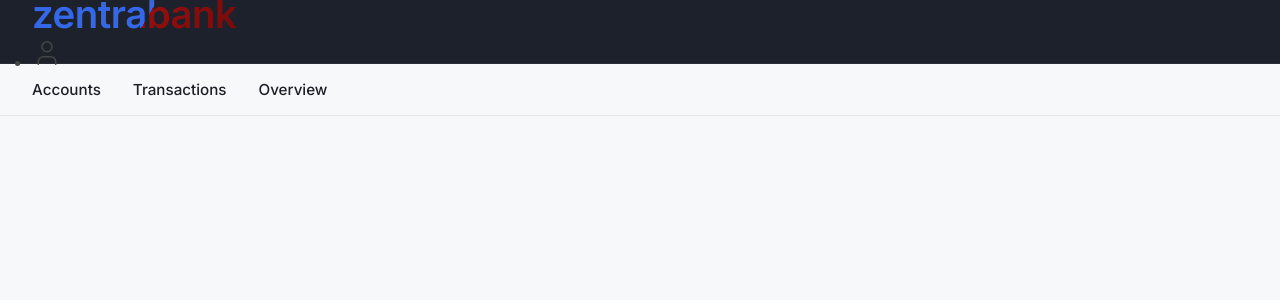
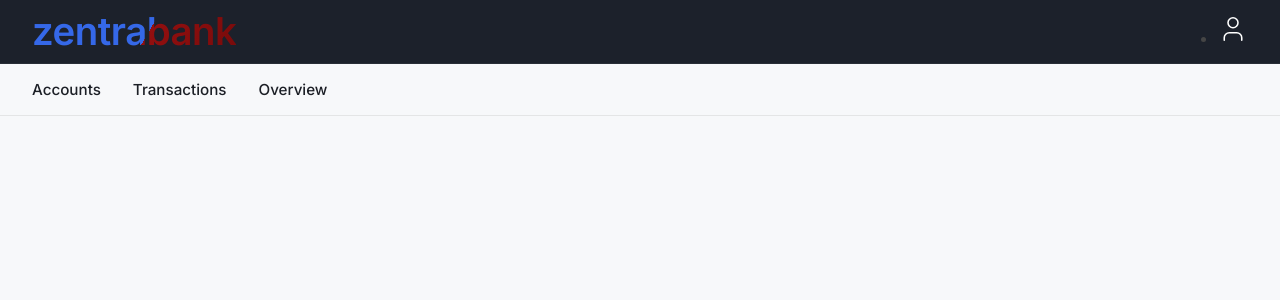
Before and after one commit to Salim255/zentrabank-client, an Angular app: page /dashboard in a window 1280 px wide. Shown: the top 300 px of the page. Built offline with nearby package versions, Linux system fonts and the light colour scheme.

Commit message:
refined: dashboard nav style

```diff
--- a/src/app/features/dashboard/components/hero/hero.component.scss
+++ b/src/app/features/dashboard/components/hero/hero.component.scss
@@ -1,3 +1,3 @@
 .dashboard-hero {
-
+  color: var(--text-clear);
 }
--- a/src/app/features/dashboard/dashboard.html
+++ b/src/app/features/dashboard/dashboard.html
@@ -1,12 +1,12 @@
 <main class="dashboard-layout">
   <app-navbar>
-    <nav class="navbar">
-      <div class="navbar__logo">
+    <nav class="dashboard-navbar">
+      <div class="dashboard-navbar__logo">
         <app-name></app-name>
       </div>
-      <ul class="navbar__links">
-        <li class="navbar__item">
-          <a href="#" class="navbar__link">
+      <ul class="dashboard-navbar__links">
+        <li class="dashboard-navbar__item">
+          <a href="#" class="dashboard-navbar__link">
             <app-dashboard-hero></app-dashboard-hero>
           </a>
         </li>
--- a/src/app/features/dashboard/dashboard.scss
+++ b/src/app/features/dashboard/dashboard.scss
@@ -2,6 +2,12 @@
   display: flex;
   flex-direction: column;
   height: 100vh;
+  .dashboard-navbar {
+    display: flex;
+    width: 100%;
+    justify-content: space-between;
+    align-items: center;
+  }
   &__children {
 
   }
--- a/src/environments/environment.prod.ts
+++ b/src/environments/environment.prod.ts
@@ -1,5 +1,5 @@
 export const environment = {
   production: true,
-  //apiBaseUrl: 'http://localhost:8080/api/v1' // Replace with actual production API URL
-  apiBaseUrl:"https://api.zentrabank.salimcode.site/api/v1/"
+  apiBaseUrl: 'http://localhost:8080/api/v1' // Replace with actual production API URL
+  //apiBaseUrl:"https://api.zentrabank.salimcode.site/api/v1/"
 };
```
